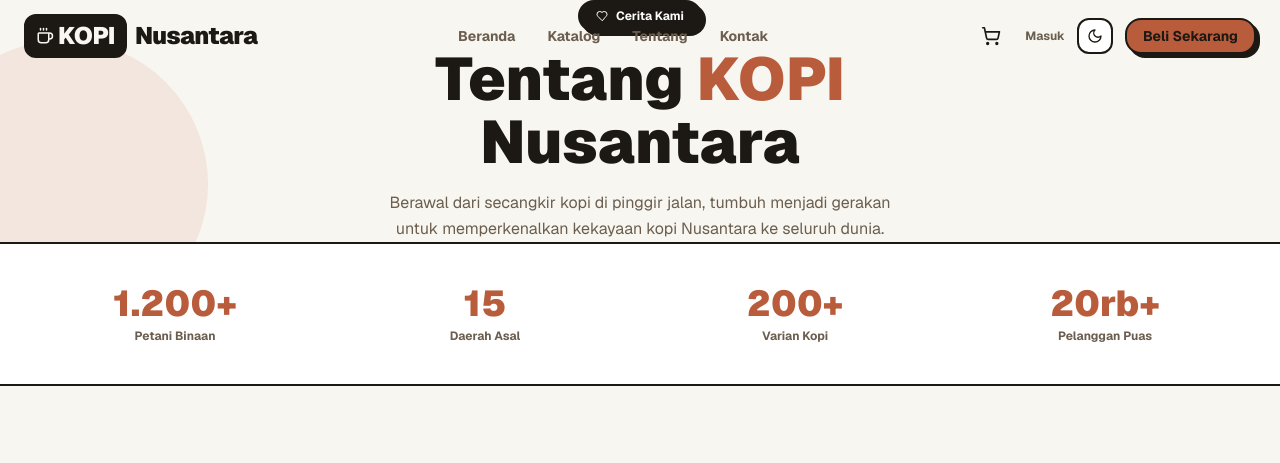
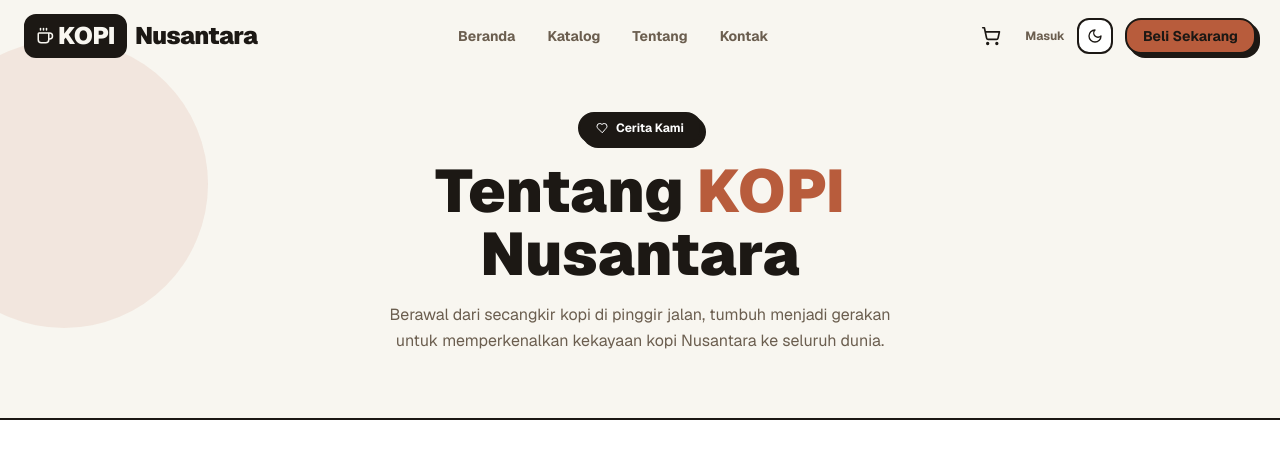
Before and after one commit to dennoaditya-art/kopi-kreatif, a Next.js app: page /tentang in a window 1280 px wide. Shown: the top 463 px of the page. Built offline with nearby package versions, Linux system fonts and the light colour scheme.

Commit message:
fix: tambah pt-24 hero tentang page — konten terpotong navbar fixed (overlap 72px)

```diff
--- a/src/app/tentang/page.tsx
+++ b/src/app/tentang/page.tsx
@@ -34,7 +34,7 @@ export default function TentangPage() {
   return (
     <div>
       {/* Hero */}
-      <section className="relative overflow-hidden bg-paper">
+      <section className="relative overflow-hidden bg-paper pt-24 sm:pt-28 pb-12 sm:pb-16">
         <div className="pointer-events-none absolute -left-20 top-10 h-72 w-72 rounded-full bg-brick/10 dark:bg-brick/[0.05]" />
         <div className="relative z-10 mx-auto max-w-7xl px-4 sm:px-6 lg:px-8">
           <motion.div
```
